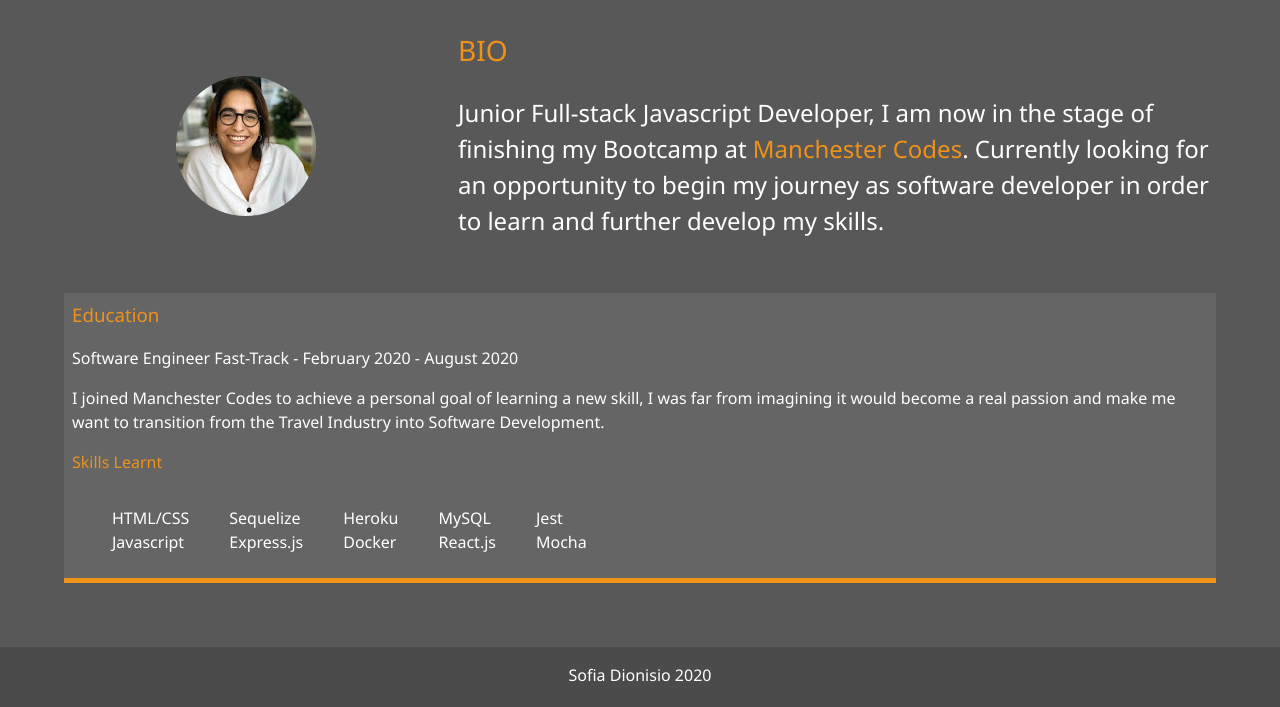
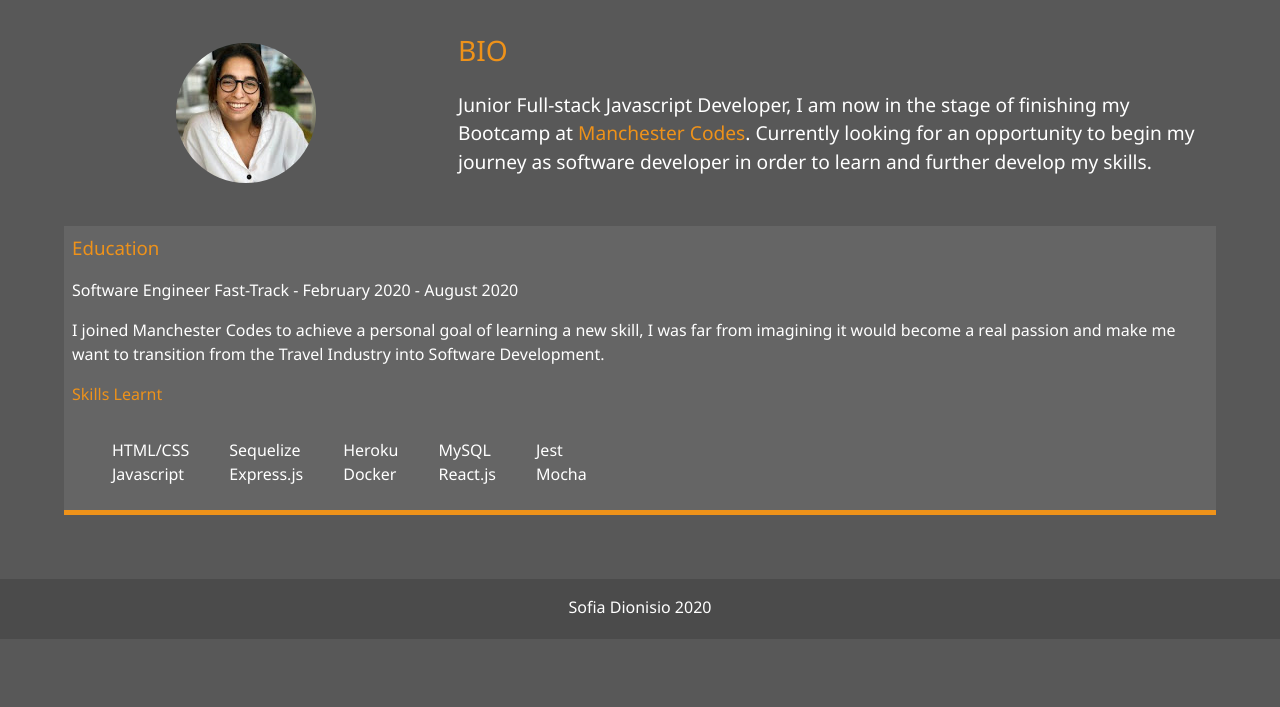
Before and after one commit to sofia1701/sofia-portfolio, a website: page dist/about.html in a window 1280 px wide. Shown: the part 205-912 px from the top of the page. After the commit the page ends 844 px from the top, so only its background shows below. Drawn offline with Linux system fonts and the light colour scheme.

Commit message:
Font size changed in About page

```diff
--- a/scss/main.scss
+++ b/scss/main.scss
@@ -92,6 +92,10 @@ main {
     font-size: 1.5rem;
   }
 
+  .text-description {
+    font-size: 1.2rem;
+  }
+
   .education {
     grid-area: education;
     background: lighten($primary-color, 5);
```
Also changed, not shown: dist/css/main.css.
